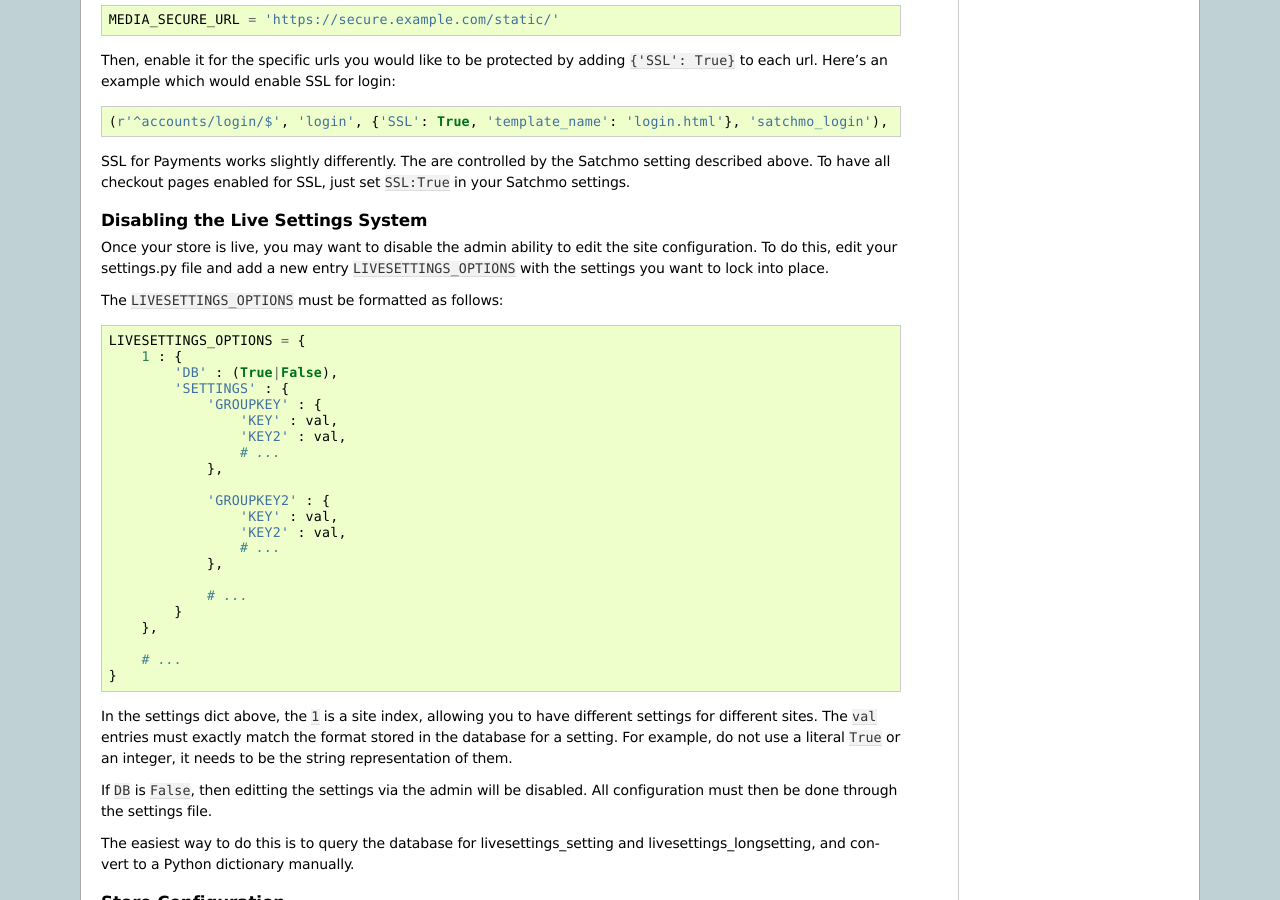
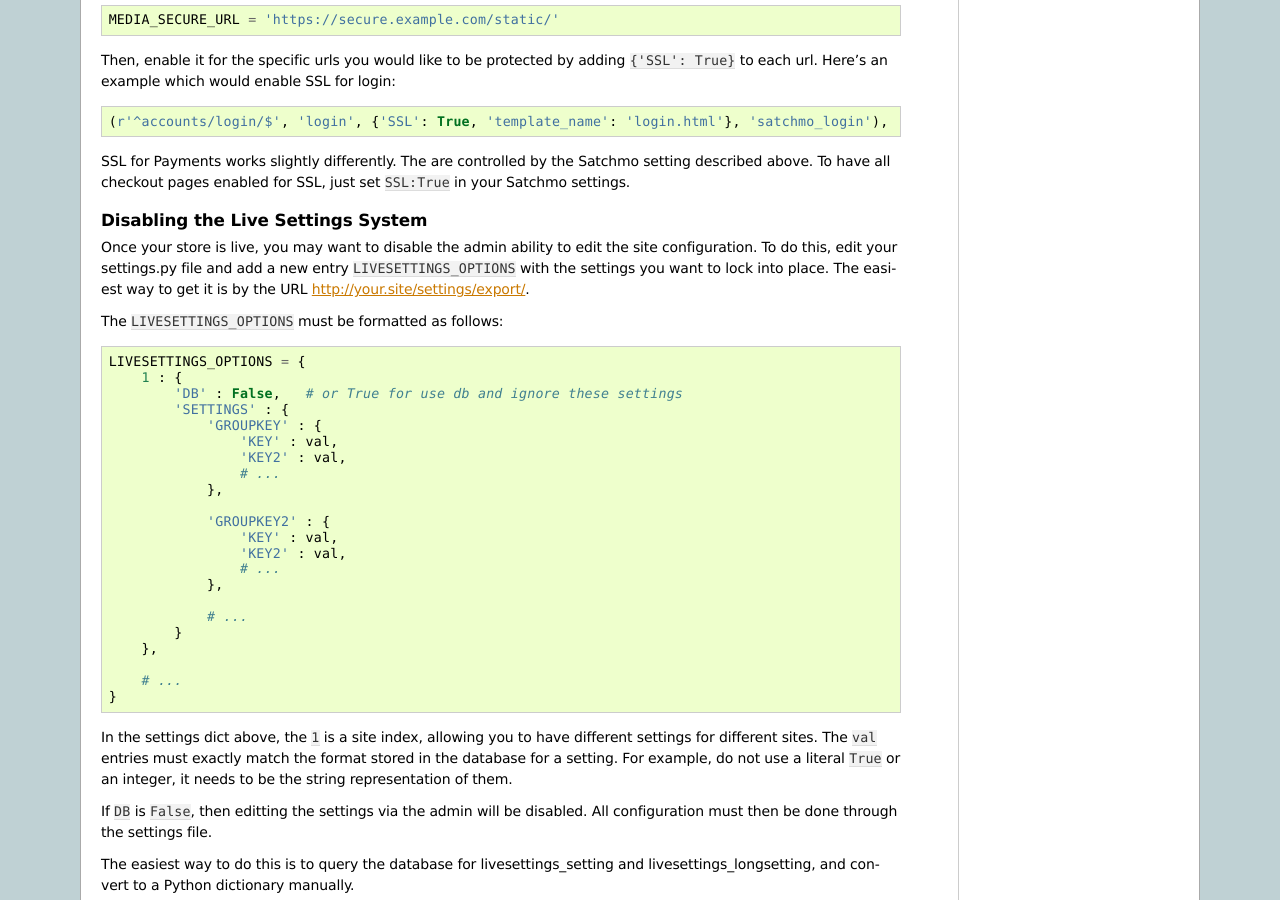
Before and after one commit to opencoca/WEB-Satchmo, a Sphinx documentation site: the page built from docs/configuration.txt, in a window 1280 px wide and 900 px high, scrolled down 4645 px. Built offline with Sphinx 7.4.7, drawn with Linux system fonts in a browser that asks for light colours; pages that are not in the unit, such as notebooks, are missing from menus.

Commit message:
Updated docs for the new django-livesettings. Closes #990

```diff
--- a/docs/configuration.txt
+++ b/docs/configuration.txt
@@ -316,12 +316,13 @@ Disabling the Live Settings System
 ^^^^^^^^^^^^^^^^^^^^^^^^^^^^^^^^^^
 
 Once your store is live, you may want to disable the admin ability to edit the site configuration.  To do this, edit your settings.py file and add a new entry ``LIVESETTINGS_OPTIONS`` with the settings you want to lock into place.
+The easiest way to get it is by the URL http://your.site/settings/export/.
 
 The ``LIVESETTINGS_OPTIONS`` must be formatted as follows::
 
     LIVESETTINGS_OPTIONS = {
         1 : {
-            'DB' : (True|False),
+            'DB' : False,   # or True for use db and ignore these settings
             'SETTINGS' : {
                 'GROUPKEY' : {
                     'KEY' : val,
```
